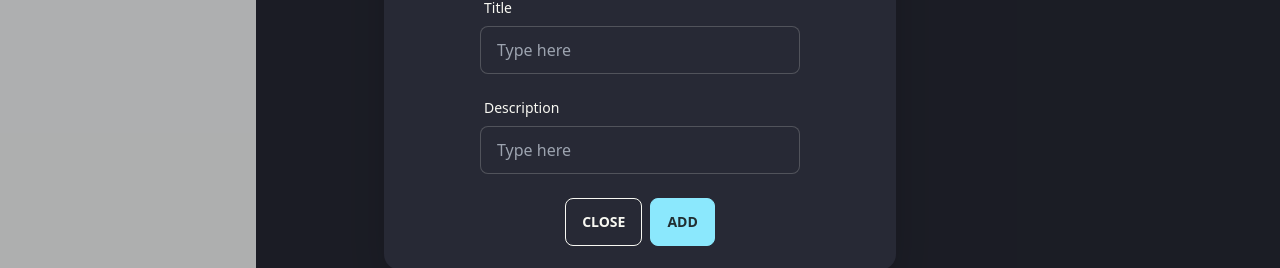
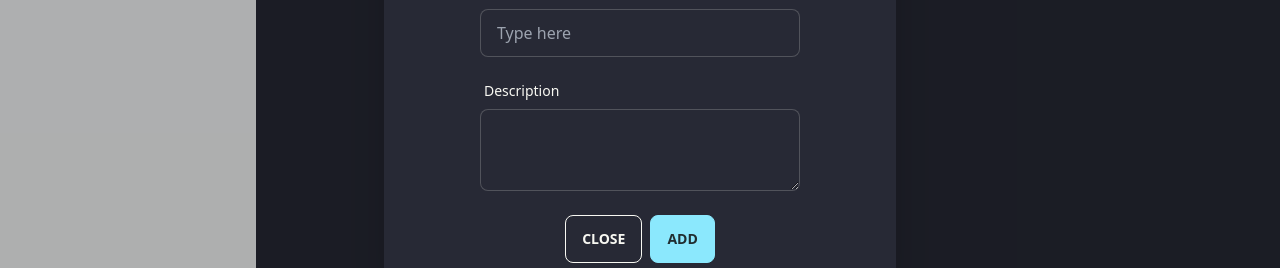
Before and after one commit to gajevski/OwnSpace, a Next.js app: page /games in a window 1280 px wide. Both pictures are taken after a click on the button "ADD GAME". Shown: the part 376-644 px from the top of the page. Built offline with nearby package versions, Linux system fonts and the light colour scheme; no server answers.

Commit message:
Add text area instead of input in add new game modal

```diff
--- a/app/games/page.tsx
+++ b/app/games/page.tsx
@@ -103,14 +103,7 @@ export default function Games() {
                         <label className="label">
                             <span className="label-text">Description</span>
                         </label>
-                        <input
-                            type="text"
-                            name="description"
-                            placeholder="Type here"
-                            className="input input-bordered w-full max-w-xs"
-                            onChange={handleInputChange}
-                            value={formData.description}
-                        />
+                        <textarea className="textarea textarea-bordered textarea-md w-full max-w-xs" name="description"></textarea>
                     </div>
                     <div className="modal-action">
                         <button className="btn btn-outline" onClick={() => window.add_game_modal.close()}>
```
